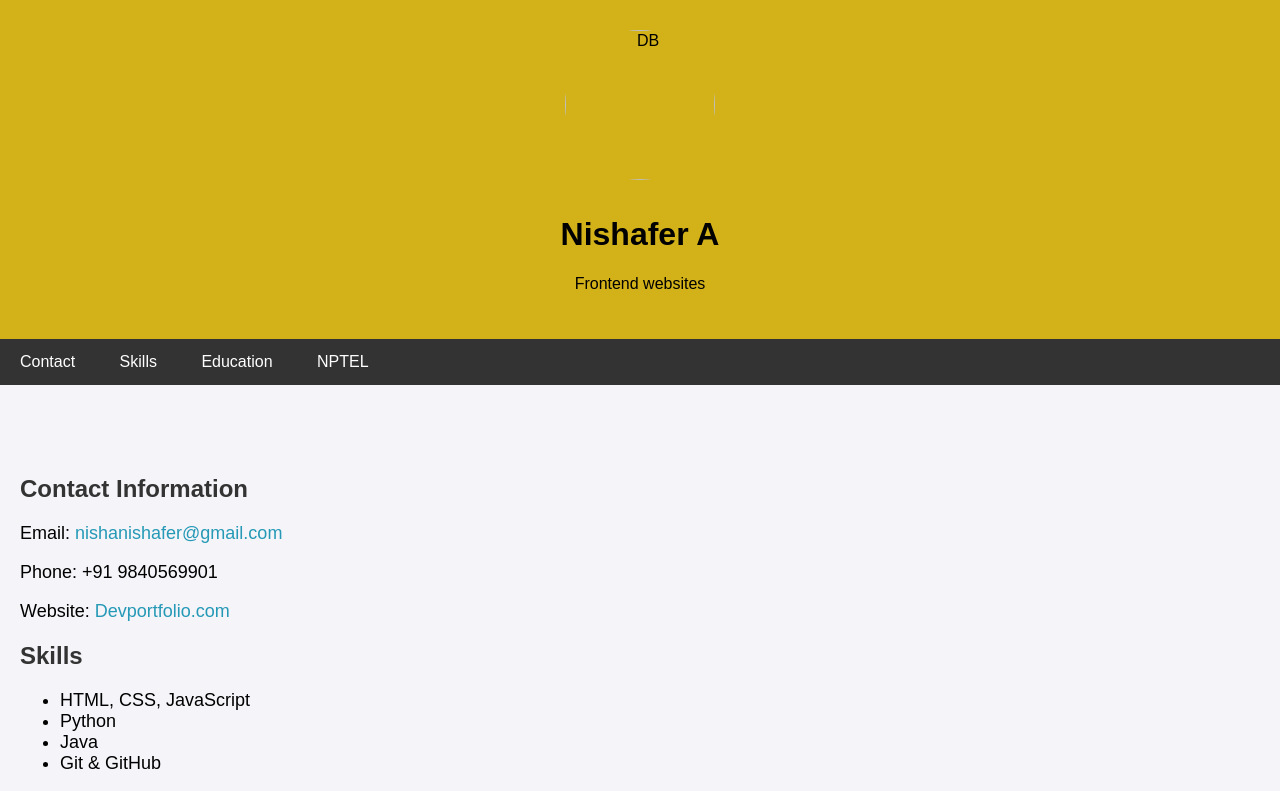
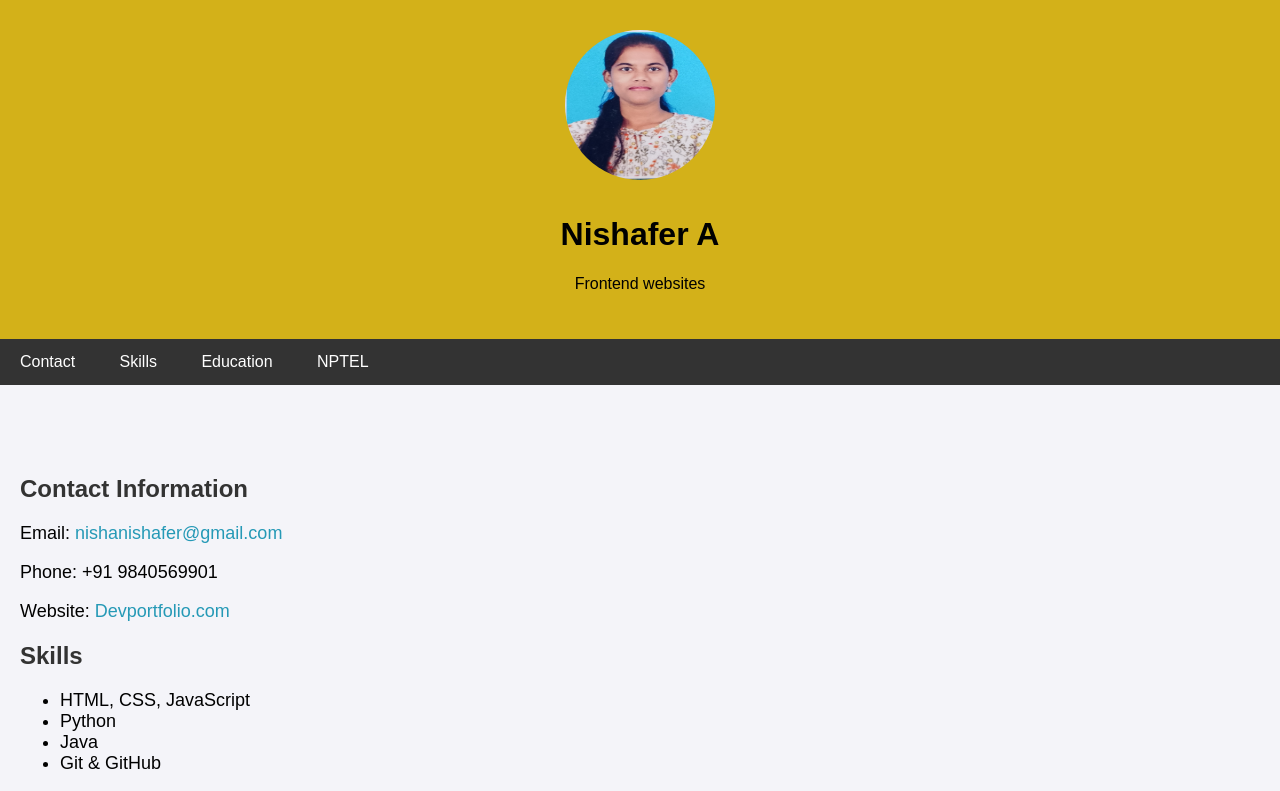
Before and after one commit to nisha25062005/naanmudhalvan, a plain HTML site: page index.html in a window 1280 px wide. Shown: the top 791 px of the page. Drawn offline with Linux system fonts and the light colour scheme.

Commit message:
Update index.html

```diff
--- a/index.html
+++ b/index.html
@@ -98,7 +98,7 @@
 <body>
 
     <header>
-        <img src="image.html.jpg" alt="DB" />
+        <img src="photo.jpg" alt="DB" />
         <h1>Nishafer A</h1>
         <p>Frontend websites</p>
     </header>
```
